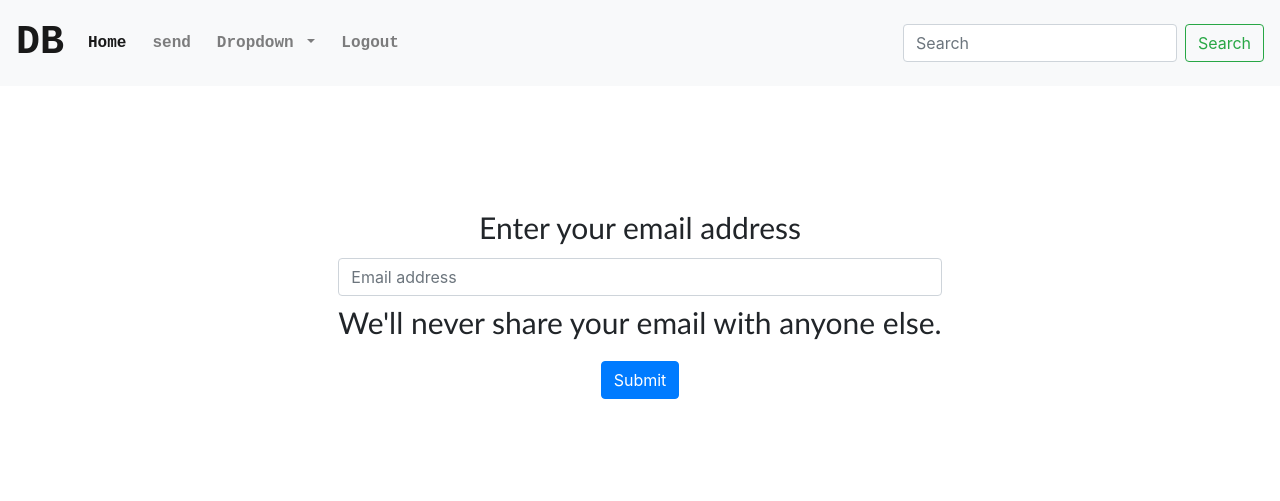
After one commit to Danielbet21/Mail-Client, a Flask app: template templates/login.html in a window 1280 px wide. The commit adds this page. Shown: the top 501 px of the page. Run offline with Flask 3, Linux system fonts and the light colour scheme; the template is opened without the code that fills it, so the values that code supplies are empty; some libraries are stand-ins or nearby versions.

Commit message:
added login page and 1st step of mongoDB

```diff
--- a/app.py
+++ b/app.py
@@ -2,6 +2,7 @@ from datetime import date
 import json
 import logging
 import sys
+import pymongo
 
 from flask import Flask, flash, jsonify, redirect, render_template, request, url_for
 from simplegmail.query import construct_query
@@ -13,6 +14,7 @@ app.secret_key = "secret"
 gmail = Gmail()
 sys.stdout.reconfigure(encoding='utf-8')
 logging.basicConfig(level=logging.INFO)
+client = pymongo.MongoClient("mongodb://localhost:27017/")
 
 
 def get_labels():
@@ -24,12 +26,30 @@ def get_labels():
 
 @app.route("/")
 def home():
-    return redirect(url_for("get_brief_of_today"))
+    return redirect(url_for("login"))
 
 
 @app.route("/api/v1/gmail/login", methods=["POST", "GET"])
 def login():
-    pass
+    if request.method == 'POST':
+        email = request.form['email']
+       # Check if the database already exists
+        db_name = get_name_from_email(email)
+        if db_name not in client.list_database_names():
+            make_db(email)
+        return redirect(url_for("user"))
+    return render_template("login.html")
+
+
+def make_db(email):
+    """
+    makes a database for the user with the email as the name & creates a collection for each label
+    for fast access to the messages
+    """
+    db = client[get_name_from_email(email)]
+    labels = get_labels()
+    for label in labels:
+        db.create_collection(label.name)
 
 
 @app.route("/api/v1/gmail/logout")
@@ -49,6 +69,9 @@ def get_name_from_message(message):
     return's the name of the sender (jhon doe <jhondoe@gmail.com> ==> jhon doe)
     """
     return parseaddr(message)[0]
+
+def get_name_from_email(email):
+    return str(email.split('@')[0])
 
 
 @app.route('/api/v1/gmail/messages', methods=['GET'])
--- a/templates/base.html
+++ b/templates/base.html
@@ -1,6 +1,7 @@
 <!DOCTYPE html>
 <html lang="en">
 <head>
+    {% block head %}{% endblock %}
     <link rel="stylesheet" href="https://stackpath.bootstrapcdn.com/bootstrap/4.3.1/css/bootstrap.min.css">
 <script src="https://code.jquery.com/jquery-3.3.1.slim.min.js"></script>
 <script src="https://stackpath.bootstrapcdn.com/bootstrap/4.3.1/js/bootstrap.min.js"></script>
--- /dev/null
+++ b/templates/login.html
@@ -0,0 +1,35 @@
+{% extends "base.html" %}
+{% block title %} DB | Login {% endblock %}
+{% block content %}
+<style>
+    .center-label {
+        display: block;
+        text-align: center;
+        margin-left: auto;
+        margin-right: auto;
+        font-size: 30px;
+        Font-family: candara;
+    }
+    .center-button {
+        display: block;
+        margin-left: auto;
+        margin-right: auto;
+    }
+    .center-form {
+        display: flex;
+        flex-direction: column;
+        align-items: center;
+        justify-content: center;
+        height: 50vh;
+    }
+</style>
+<form method="POST" class="center-form">
+    <div class="mb-3">
+      <label for="exampleInputEmail1" class="form-label center-label">Enter your email address</label>
+      <input type="email" class="form-control" id="exampleInputEmail1" name="email" aria-describedby="emailHelp" placeholder="Email address">
+      <div id="emailHelp" class="form-text center-label">We'll never share your email with anyone else.</div>
+    </div>
+    <button type="submit" class="btn btn-primary center-button">Submit</button>
+</form>
+
+{% endblock %}
```
Also changed, not shown: 1 other file.
